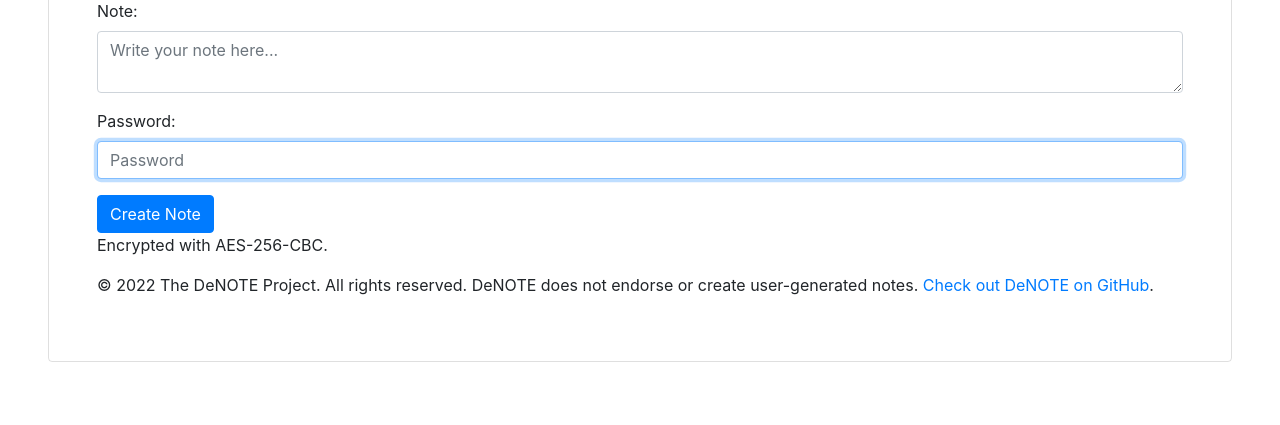
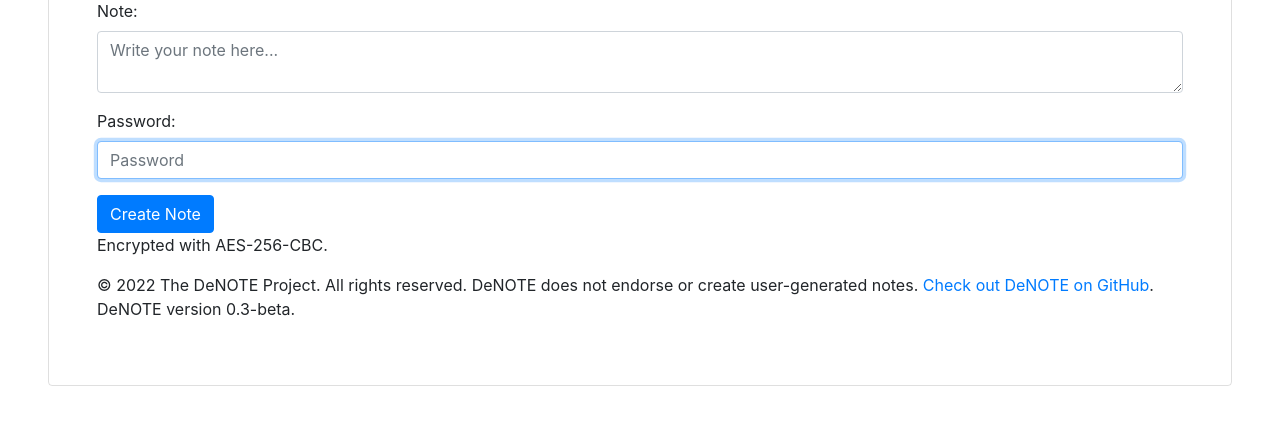
Before and after one commit to fakerybakery/DeNOTE, a PHP site: page / in a window 1280 px wide. Shown: the part 276-701 px from the top of the page. Run offline with PHP 8.4, Linux system fonts and the light colour scheme.

Commit message:
Add version info

```diff
--- a/src/index.php
+++ b/src/index.php
@@ -1,11 +1,16 @@
 <?php
 
-
+# Config
 $conn = mysqli_connect('localhost', 'root', 'root', 'denote');
 
 
 $base_url = 'https://base-api-url/denote?id='; // Path to index.php
+# End Config
 
+
+
+
+$version = '0.3-beta';
 
 function generateRandomString($length = 10) {
     $characters = '0123456789abcdefghijklmnopqrstuvwxyzABCDEFGHIJKLMNOPQRSTUVWXYZ';
@@ -56,7 +61,7 @@ if (isset($_GET['id']) && !empty($_GET['id'])) {
     <h3>The note you're looking for has either been deleted or has not been created.</h3>
     <a href="<?=htmlspecialchars($base_url)?>" class="btn btn-success">DeNOTE Homepage</a>
     <p>Encrypted with AES-256-CBC.</p>
-    <p>&copy; 2022 The DeNOTE Project. All rights reserved. DeNOTE does not endorse or create user-generated notes. <a href="https://github.com/DeNOTE-Project/DeNOTE/">Check out DeNOTE on GitHub</a>.</p>
+    <p>&copy; 2022 The DeNOTE Project. All rights reserved. DeNOTE does not endorse or create user-generated notes. <a href="https://github.com/DeNOTE-Project/DeNOTE/">Check out DeNOTE on GitHub</a>. DeNOTE version <?=$version?>.</p>
   </body>
 
 </html>
@@ -96,7 +101,7 @@ if (isset($_GET['id']) && !empty($_GET['id'])) {
     <p>Sorry, you made a typo or got the password wrong on this note. Now it's gone. Forever.</p>
     <a href="<?=htmlspecialchars($base_url)?>" class="btn btn-success">DeNOTE Homepage</a>
     <p>Encrypted with AES-256-CBC.</p>
-    <p>&copy; 2022 The DeNOTE Project. All rights reserved. DeNOTE does not endorse or create user-generated notes. <a href="https://github.com/DeNOTE-Project/DeNOTE/">Check out DeNOTE on GitHub</a>.</p>
+    <p>&copy; 2022 The DeNOTE Project. All rights reserved. DeNOTE does not endorse or create user-generated notes. <a href="https://github.com/DeNOTE-Project/DeNOTE/">Check out DeNOTE on GitHub</a>. DeNOTE version <?=$version?>.</p>
   </body>
 
 </html>
@@ -133,7 +138,7 @@ if (isset($_GET['id']) && !empty($_GET['id'])) {
     <h3>Here's your note:</h3>
     <div class="card p-3"><?=nl2br(htmlspecialchars($decrypted))?></div>
     <p><b>This note has been destroyed.</b> Don't reload the page - this note will disappear. This note was encrypted using AES-256-CBC with DeNOTE.</p>
-    <p>&copy; 2022 The DeNOTE Project. All rights reserved. DeNOTE does not endorse or create user-generated notes. <a href="https://github.com/DeNOTE-Project/DeNOTE/">Check out DeNOTE on GitHub</a>.</p>
+    <p>&copy; 2022 The DeNOTE Project. All rights reserved. DeNOTE does not endorse or create user-generated notes. <a href="https://github.com/DeNOTE-Project/DeNOTE/">Check out DeNOTE on GitHub</a>. DeNOTE version <?=$version?>.</p>
   </body>
 
 </html>
@@ -177,6 +182,7 @@ if (isset($_GET['id']) && !empty($_GET['id'])) {
       <button class="btn btn-danger" type="submit">Decrypt</button>
     </form>
     <p>Encrypted with AES-256-CBC.</p>
+    <p>&copy; 2022 The DeNOTE Project. All rights reserved. DeNOTE does not endorse or create user-generated notes. <a href="https://github.com/DeNOTE-Project/DeNOTE/">Check out DeNOTE on GitHub</a>. DeNOTE version <?=$version?>.</p>
   </body>
 
 </html>
@@ -214,6 +220,7 @@ if (!empty($_POST['note']) && !empty(trim($_POST['note'])) && !empty($_POST['pas
     <p>Your note URL:</p>
     <input type="text" value="<?=htmlspecialchars($base_url . $noteid)?>" class="form-control" disabled readonly>
     <p>Encrypted with AES-256-CBC.</p>
+    <p>&copy; 2022 The DeNOTE Project. All rights reserved. DeNOTE does not endorse or create user-generated notes. <a href="https://github.com/DeNOTE-Project/DeNOTE/">Check out DeNOTE on GitHub</a>. DeNOTE version <?=$version?>.</p>
   </body>
 
 </html>
@@ -253,7 +260,7 @@ if (!empty($_POST['note']) && !empty(trim($_POST['note'])) && !empty($_POST['pas
       <button class="btn btn-primary" type="submit">Create Note</button>
     </form>
     <p>Encrypted with AES-256-CBC.</p>
-    <p>&copy; 2022 The DeNOTE Project. All rights reserved. DeNOTE does not endorse or create user-generated notes. <a href="https://github.com/DeNOTE-Project/DeNOTE/">Check out DeNOTE on GitHub</a>.</p>
+    <p>&copy; 2022 The DeNOTE Project. All rights reserved. DeNOTE does not endorse or create user-generated notes. <a href="https://github.com/DeNOTE-Project/DeNOTE/">Check out DeNOTE on GitHub</a>. DeNOTE version <?=$version?>.</p>
   </body>
 
 </html>
```
